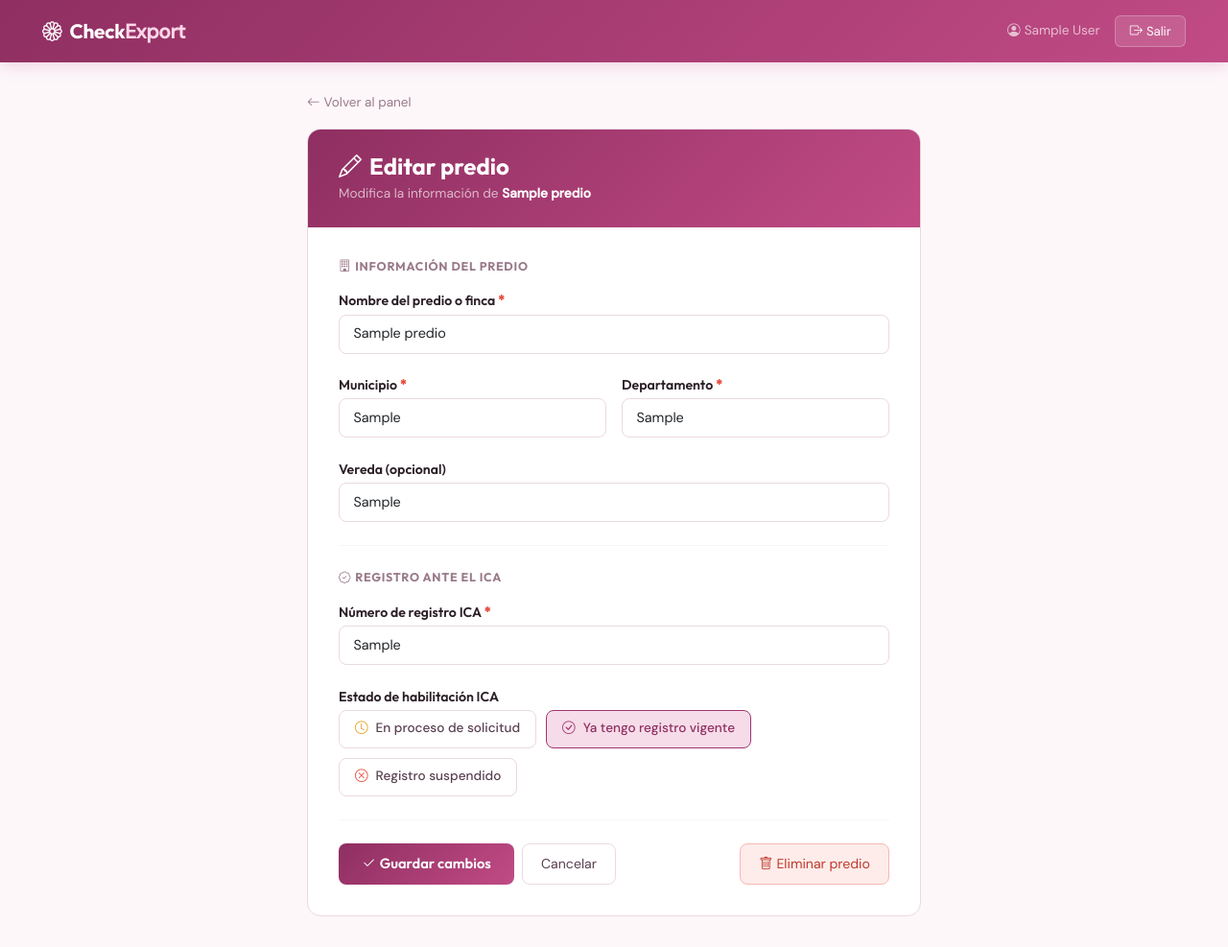
After one commit to vanessapm4-eng/CheckExport, a Django app: page /predios/1/editar/ in a window 1280 px wide. The commit adds this page. Shown: the whole page at 96% size. Run offline with Django 5.2, Linux system fonts and the light colour scheme; a user stored in the database is signed in; tables that the repository leaves empty hold one stand-in row (values such as "Sample post").

Commit message:
Ultimas, se agrega funcion de eliminar y editar predio

```diff
--- a/apps/predios/urls.py
+++ b/apps/predios/urls.py
@@ -5,4 +5,6 @@ urlpatterns = [
     path('', views.landing, name='landing'),
     path('dashboard/', views.dashboard, name='dashboard'),
     path('predios/nuevo/', views.crear_predio, name='crear_predio'),
+    path('predios/<int:predio_pk>/editar/', views.editar_predio, name='editar_predio'),
+    path('predios/<int:predio_pk>/eliminar/', views.eliminar_predio, name='eliminar_predio'),
 ]
--- a/apps/predios/views.py
+++ b/apps/predios/views.py
@@ -34,3 +34,28 @@ def crear_predio(request):
         messages.success(request, f'Predio "{predio.nombre}" creado exitosamente.')
         return redirect('dashboard')
     return render(request, 'predios/form.html')
+
+@login_required
+def editar_predio(request, predio_pk):
+    predio = get_object_or_404(Predio, pk=predio_pk, usuarios=request.user)
+    if request.method == 'POST':
+        predio.nombre               = request.POST.get('nombre')
+        predio.registro_ica         = request.POST.get('registro_ica')
+        predio.municipio            = request.POST.get('municipio')
+        predio.departamento         = request.POST.get('departamento')
+        predio.vereda               = request.POST.get('vereda', '')
+        predio.estado_habilitacion  = request.POST.get('estado_habilitacion')
+        predio.save()
+        messages.success(request, f'Predio "{predio.nombre}" actualizado correctamente.')
+        return redirect('dashboard')
+    return render(request, 'predios/form_editar.html', {'predio': predio})
+
+@login_required
+def eliminar_predio(request, predio_pk):
+    predio = get_object_or_404(Predio, pk=predio_pk, usuarios=request.user)
+    if request.method == 'POST':
+        nombre = predio.nombre
+        predio.delete()
+        messages.success(request, f'Predio "{nombre}" eliminado.')
+        return redirect('dashboard')
+    return render(request, 'predios/confirmar_eliminar.html', {'predio': predio})
--- a/templates/base.html
+++ b/templates/base.html
@@ -9,25 +9,27 @@
   <link href="https://cdn.jsdelivr.net/npm/bootstrap-icons@1.11.3/font/bootstrap-icons.css" rel="stylesheet">
   <style>
     :root {
-      --verde: #0d4f32;
-      --verde-mid: #1a7a4e;
-      --verde-light: #e8f5ef;
-      --amber: #e8a020;
+      --rosa:        #c14b85;
+      --rosa-mid:    #a03570;
+      --rosa-dark:   #8f2f61;
+      --rosa-light:  #f6dce9;
+      --rosa-border: #e8b8d0;
+      --amber:       #e8a020;
       --amber-light: #fef3dc;
-      --bg: #f4f6f3;
-      --border: #dde3da;
-      --text: #1a1f18;
-      --text-mid: #4a5248;
-      --text-light: #8a9088;
+      --bg:          #fdf7fa;
+      --border:      #ead9e2;
+      --text:        #2c1f27;
+      --text-mid:    #5a4050;
+      --text-light:  #9a7a8a;
     }
     * { font-family: 'DM Sans', sans-serif; }
     h1,h2,h3,h4,h5,h6,.navbar-brand { font-family: 'Outfit', sans-serif; }
     body { background: var(--bg); color: var(--text); }
 
     .navbar {
-      background: var(--verde) !important;
+      background: linear-gradient(135deg, var(--rosa-dark) 0%, var(--rosa) 100%) !important;
       padding: 0.75rem 2rem;
-      box-shadow: 0 2px 12px rgba(13,79,50,0.15);
+      box-shadow: 0 2px 16px rgba(193,75,133,0.25);
     }
     .navbar-brand {
       font-weight: 700;
@@ -35,29 +37,29 @@
       letter-spacing: -0.3px;
       color: white !important;
     }
-    .navbar-brand span { color: #6fcfa0; }
+    .navbar-brand span { color: #ffd6e8; }
     .nav-user {
       font-size: 0.85rem;
-      color: rgba(255,255,255,0.6);
+      color: rgba(255,255,255,0.65);
       margin-right: 1rem;
     }
     .btn-salir {
-      background: rgba(255,255,255,0.1);
-      border: 1px solid rgba(255,255,255,0.2);
+      background: rgba(255,255,255,0.12);
+      border: 1px solid rgba(255,255,255,0.25);
       color: white;
       font-size: 0.82rem;
       padding: 0.35rem 0.9rem;
       border-radius: 6px;
       transition: all 0.2s;
     }
-    .btn-salir:hover { background: rgba(255,255,255,0.2); color: white; }
+    .btn-salir:hover { background: rgba(255,255,255,0.22); color: white; }
 
     .page-wrap { padding: 2rem; max-width: 1200px; margin: 0 auto; }
 
     .card {
       border: 1px solid var(--border) !important;
       border-radius: 12px !important;
-      box-shadow: 0 1px 4px rgba(0,0,0,0.06) !important;
+      box-shadow: 0 1px 6px rgba(193,75,133,0.07) !important;
     }
     .card-header {
       background: white !important;
@@ -65,24 +67,27 @@
       border-radius: 12px 12px 0 0 !important;
     }
 
-    .badge-verde { background: var(--verde-light); color: var(--verde-mid); font-weight: 500; border: 1px solid #b8ddc9; }
-    .badge-amber { background: var(--amber-light); color: #a06010; font-weight: 500; border: 1px solid #f0d090; }
-    .badge-rojo { background: #fdecea; color: #c0392b; font-weight: 500; border: 1px solid #f5b8b2; }
+    .badge-rosa  { background: var(--rosa-light); color: var(--rosa-dark); font-weight: 500; border: 1px solid var(--rosa-border); }
+    .badge-amber { background: var(--amber-light); color: #a06010;        font-weight: 500; border: 1px solid #f0d090; }
+    .badge-rojo  { background: #fdecea;            color: #c0392b;        font-weight: 500; border: 1px solid #f5b8b2; }
+
+    /* keep legacy verde aliases pointing to rosa so existing templates don't break */
+    .badge-verde { background: var(--rosa-light); color: var(--rosa-dark); font-weight: 500; border: 1px solid var(--rosa-border); }
 
     .toast-container { position: fixed; bottom: 1.5rem; right: 1.5rem; z-index: 9999; }
     .toast-check {
-      background: var(--verde);
+      background: linear-gradient(135deg, var(--rosa-dark), var(--rosa));
       color: white;
       padding: 0.6rem 1.2rem;
       border-radius: 8px;
       font-size: 0.85rem;
       font-weight: 500;
-      box-shadow: 0 4px 16px rgba(13,79,50,0.3);
+      box-shadow: 0 4px 16px rgba(193,75,133,0.35);
       animation: slideUp 0.3s ease;
     }
     @keyframes slideUp {
       from { opacity: 0; transform: translateY(12px); }
-      to { opacity: 1; transform: translateY(0); }
+      to   { opacity: 1; transform: translateY(0); }
     }
   </style>
   {% block extra_css %}{% endblock %}
@@ -106,7 +111,7 @@
 <div class="page-wrap">
   {% if messages %}
     {% for msg in messages %}
-      <div class="alert alert-success alert-dismissible fade show mb-3" style="border-radius:10px; border-color:#b8ddc9; background:#e8f5ef; color:var(--verde)">
+      <div class="alert alert-dismissible fade show mb-3" style="border-radius:10px; border-color:var(--rosa-border); background:var(--rosa-light); color:var(--rosa-dark)">
         <i class="bi bi-check-circle me-2"></i>{{ msg }}
         <button type="button" class="btn-close" data-bs-dismiss="alert"></button>
       </div>
--- /dev/null
+++ b/templates/predios/form_editar.html
@@ -0,0 +1,171 @@
+{% extends 'base.html' %}
+{% block title %}Editar predio - CheckExport{% endblock %}
+
+{% block extra_css %}
+<style>
+  .form-card {
+    background: white;
+    border: 1px solid var(--border);
+    border-radius: 14px;
+    overflow: hidden;
+    max-width: 640px;
+    margin: 0 auto;
+  }
+  .form-card-header {
+    background: linear-gradient(135deg, var(--rosa-dark) 0%, var(--rosa) 100%);
+    padding: 1.5rem 2rem;
+  }
+  .form-card-header h4 { color: white; font-family:'Outfit',sans-serif; font-weight:700; margin:0; }
+  .form-card-header p  { color: rgba(255,255,255,0.65); font-size:0.85rem; margin:4px 0 0; }
+  .form-body { padding: 2rem; }
+
+  .campo-grupo  { margin-bottom: 1.4rem; }
+  .campo-label  { font-family:'Outfit',sans-serif; font-weight:600; font-size:0.88rem; color:var(--text); margin-bottom:3px; display:block; }
+  .campo-ayuda  { font-size:0.78rem; color:var(--text-light); margin-bottom:6px; display:block; }
+  .form-control, .form-select {
+    border: 1.5px solid var(--border);
+    border-radius: 8px;
+    padding: 0.55rem 0.9rem;
+    font-size: 0.9rem;
+    transition: border-color 0.2s;
+  }
+  .form-control:focus, .form-select:focus {
+    border-color: var(--rosa-mid);
+    box-shadow: 0 0 0 3px rgba(193,75,133,0.12);
+    outline: none;
+  }
+
+  .estado-opciones { display:flex; gap:10px; flex-wrap:wrap; }
+  .estado-opcion input { display:none; }
+  .estado-opcion label {
+    display:flex; align-items:center; gap:8px;
+    padding:0.55rem 1rem;
+    border:1.5px solid var(--border); border-radius:8px;
+    cursor:pointer; font-size:0.85rem; font-weight:500;
+    transition:all 0.15s; background:white; color:var(--text-mid);
+  }
+  .estado-opcion input:checked + label {
+    border-color:var(--rosa-mid); background:var(--rosa-light); color:var(--rosa-dark);
+  }
+  .estado-opcion label:hover { border-color:#c8a0b8; }
+
+  .divider { border:none; border-top:1px solid var(--border); margin:1.5rem 0; }
+  .seccion-titulo {
+    font-family:'Outfit',sans-serif; font-size:0.78rem; font-weight:700;
+    text-transform:uppercase; letter-spacing:0.06em; color:var(--text-light); margin-bottom:1rem;
+  }
+
+  .btn-guardar {
+    background: linear-gradient(135deg, var(--rosa-dark), var(--rosa));
+    color:white; border:none; padding:0.65rem 1.5rem; border-radius:8px;
+    font-family:'Outfit',sans-serif; font-weight:600; font-size:0.92rem;
+    cursor:pointer; transition:opacity 0.2s;
+  }
+  .btn-guardar:hover { opacity:0.88; }
+  .btn-cancelar {
+    border:1px solid var(--border); background:white; color:var(--text-mid);
+    padding:0.65rem 1.2rem; border-radius:8px; font-size:0.88rem;
+    text-decoration:none; transition:all 0.15s;
+  }
+  .btn-cancelar:hover { background:var(--bg); color:var(--text); }
+  .btn-eliminar {
+    border:1px solid #f5b8b2; background:#fdecea; color:#c0392b;
+    padding:0.65rem 1.2rem; border-radius:8px; font-size:0.88rem;
+    text-decoration:none; transition:all 0.15s; margin-left:auto;
+  }
+  .btn-eliminar:hover { background:#f9d0cc; color:#a93226; }
+</style>
+{% endblock %}
+
+{% block content %}
+<div style="max-width:640px; margin:0 auto">
+
+  <div class="d-flex align-items-center gap-2 mb-3">
+    <a href="/dashboard/" style="color:var(--text-light); text-decoration:none; font-size:0.85rem">
+      <i class="bi bi-arrow-left me-1"></i>Volver al panel
+    </a>
+  </div>
+
+  <div class="form-card">
+    <div class="form-card-header">
+      <h4><i class="bi bi-pencil me-2"></i>Editar predio</h4>
+      <p>Modifica la información de <strong style="color:white">{{ predio.nombre }}</strong></p>
+    </div>
+
+    <div class="form-body">
+      <form method="post">
+        {% csrf_token %}
+
+        <p class="seccion-titulo"><i class="bi bi-building me-1"></i>Información del predio</p>
+
+        <div class="campo-grupo">
+          <label class="campo-label">Nombre del predio o finca <span style="color:#e74c3c">*</span></label>
+          <input type="text" name="nombre" class="form-control" value="{{ predio.nombre }}" required>
+        </div>
+
+        <div class="row g-3">
+          <div class="col-md-6">
+            <div class="campo-grupo">
+              <label class="campo-label">Municipio <span style="color:#e74c3c">*</span></label>
+              <input type="text" name="municipio" class="form-control" value="{{ predio.municipio }}" required>
+            </div>
+          </div>
+          <div class="col-md-6">
+            <div class="campo-grupo">
+              <label class="campo-label">Departamento <span style="color:#e74c3c">*</span></label>
+              <input type="text" name="departamento" class="form-control" value="{{ predio.departamento }}" required>
+            </div>
+          </div>
+        </div>
+
+        <div class="campo-grupo">
+          <label class="campo-label">Vereda (opcional)</label>
+          <input type="text" name="vereda" class="form-control" value="{{ predio.vereda }}">
+        </div>
+
+        <hr class="divider">
+        <p class="seccion-titulo"><i class="bi bi-patch-check me-1"></i>Registro ante el ICA</p>
+
+        <div class="campo-grupo">
+          <label class="campo-label">Número de registro ICA <span style="color:#e74c3c">*</span></label>
+          <input type="text" name="registro_ica" class="form-control" value="{{ predio.registro_ica }}" required>
+        </div>
+
+        <div class="campo-grupo">
+          <label class="campo-label">Estado de habilitación ICA</label>
+          <div class="estado-opciones">
+            <div class="estado-opcion">
+              <input type="radio" name="estado_habilitacion" id="est1" value="en_proceso"
+                {% if predio.estado_habilitacion == 'en_proceso' %}checked{% endif %}>
+              <label for="est1"><i class="bi bi-clock" style="color:var(--amber)"></i>En proceso de solicitud</label>
+            </div>
+            <div class="estado-opcion">
+              <input type="radio" name="estado_habilitacion" id="est2" value="habilitado"
+                {% if predio.estado_habilitacion == 'habilitado' %}checked{% endif %}>
+              <label for="est2"><i class="bi bi-check-circle" style="color:var(--rosa-mid)"></i>Ya tengo registro vigente</label>
+            </div>
+            <div class="estado-opcion">
+              <input type="radio" name="estado_habilitacion" id="est3" value="suspendido"
+                {% if predio.estado_habilitacion == 'suspendido' %}checked{% endif %}>
+              <label for="est3"><i class="bi bi-x-circle" style="color:#e74c3c"></i>Registro suspendido</label>
+            </div>
+          </div>
+        </div>
+
+        <hr class="divider">
+
+        <div class="d-flex gap-2 align-items-center">
+          <button type="submit" class="btn-guardar">
+            <i class="bi bi-check2 me-1"></i>Guardar cambios
+          </button>
+          <a href="/dashboard/" class="btn-cancelar">Cancelar</a>
+          <a href="/predios/{{ predio.pk }}/eliminar/" class="btn-eliminar">
+            <i class="bi bi-trash me-1"></i>Eliminar predio
+          </a>
+        </div>
+
+      </form>
+    </div>
+  </div>
+</div>
+{% endblock %}
```
Also changed, not shown: apps/reportes/views.py (+109 -80 lines), templates/checklist/checklist.html (+33 -34 lines), templates/dashboard.html (+32 -37 lines), templates/predios/confirmar_eliminar.html (added, +98 -0 lines), templates/predios/form.html (+15 -14 lines).
